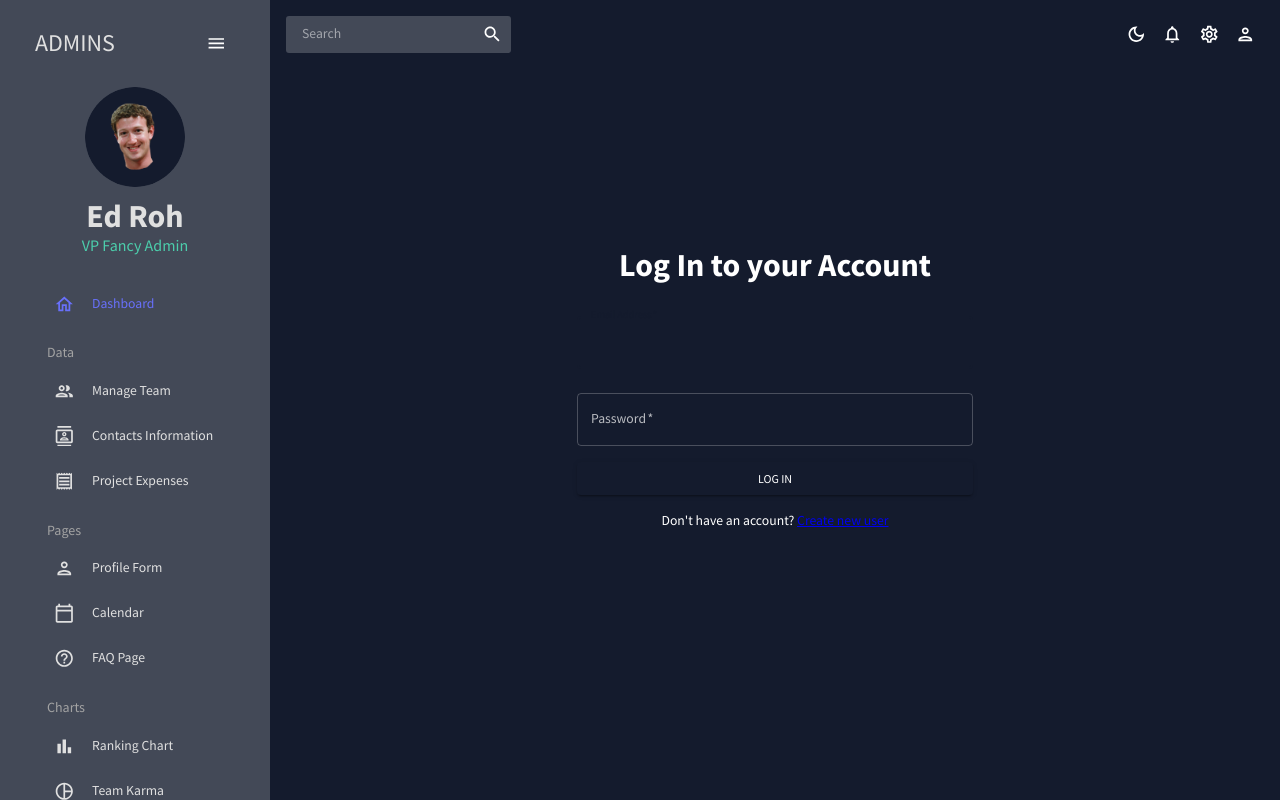
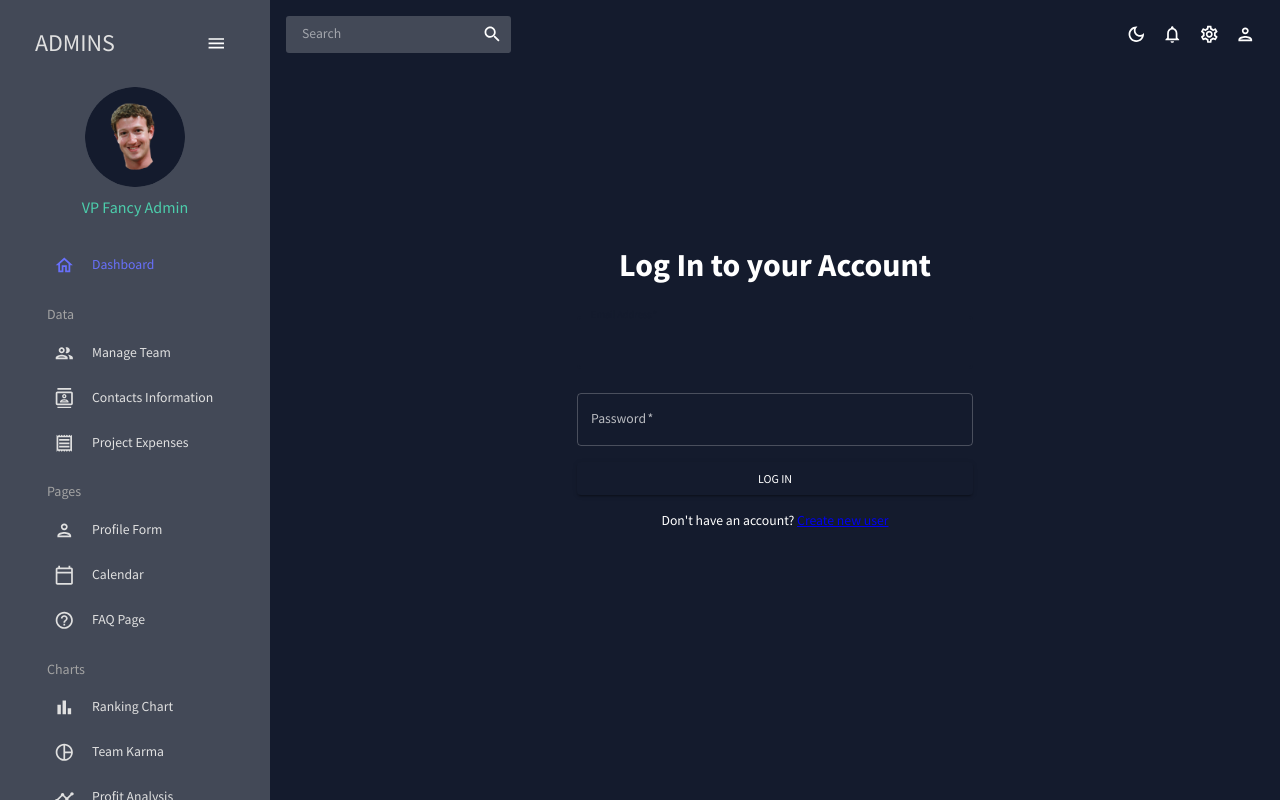
Before and after one commit to ProjectCollab14/project_dashboard, a React (Create React App) app: page /signin in a window 1280 px wide. Built offline with nearby package versions, Linux system fonts and the light colour scheme.

Commit message:
modified

```diff
--- a/src/scenes/dashboard/global/Sidebar.jsx
+++ b/src/scenes/dashboard/global/Sidebar.jsx
@@ -1,7 +1,7 @@
 import React, { useState } from "react";
 import { ProSidebar, Menu, MenuItem } from "react-pro-sidebar";
 import { Box, IconButton, Typography, useTheme } from "@mui/material";
-import { Link } from "react-router-dom";
+import { Link,useNavigate } from "react-router-dom";
 import "react-pro-sidebar/dist/css/styles.css";
 import { tokens } from "../../../theme";
 import HomeOutlinedIcon from "@mui/icons-material/HomeOutlined";
@@ -16,9 +16,9 @@
 import TimelineOutlinedIcon from "@mui/icons-material/TimelineOutlined";
 import MenuOutlinedIcon from "@mui/icons-material/MenuOutlined";
 import MapOutlinedIcon from "@mui/icons-material/MapOutlined";
+import LogoutIcon from '@mui/icons-material/Logout';
 import { signOut } from 'firebase/auth';
 import { auth } from '../../Firebaseauth';
-
 
 const Item = ({ title, to, icon, selected, setSelected ,onPress}) => {
   const theme = useTheme();
@@ -45,6 +45,7 @@
 
 const Sidebar = ({handleAuthStatusChange,isauthenticated}) => {
   const theme = useTheme();
+  const navigate =useNavigate()
   const colors = tokens(theme.palette.mode);
   const [isCollapsed, setIsCollapsed] = useState(false);
   const [selected, setSelected] = useState("Dashboard");
@@ -125,7 +126,7 @@
                   fontWeight="bold"
                   sx={{ m: "10px 0 0 0" }}
                 >
-                  Ed Roh
+
                 </Typography>
                 <Typography variant="h5" color={colors.greenAccent[500]}>
                   VP Fancy Admin
@@ -153,7 +154,7 @@
             {isauthenticated &&<Item
               title="Logout"
               // to="/logout"
-              icon={<PeopleOutlinedIcon />}
+              icon={<LogoutIcon />}
               selected={selected}
               setSelected={setSelected}
               onPress={()=>handleSignOut()}
```
